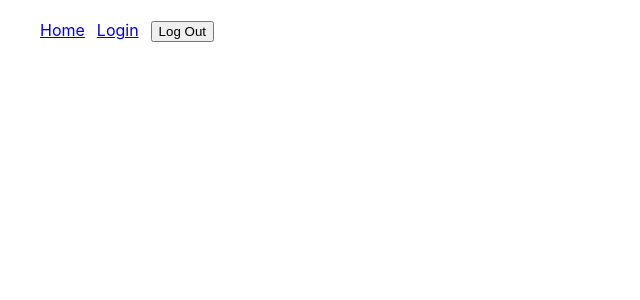
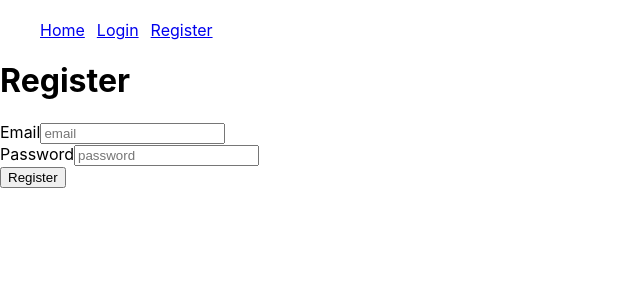
Before and after one commit to jimmytran411/todo-app-client, a React (Create React App) app: page /user/register in a window 1280 px wide. Shown: the top 300 px of the page, without its empty margins (0-640 px from the left). Built offline with nearby package versions, Linux system fonts and the light colour scheme.

Commit message:
add delete TODO and delete User

```diff
--- a/src/App.js
+++ b/src/App.js
@@ -1,23 +1,44 @@
-import {
-  BrowserRouter as Router,
-  Link,
-  Switch,
-  useHistory,
-} from "react-router-dom";
-import React from "react";
+import { BrowserRouter as Router, Link, Switch } from "react-router-dom";
+import React, { useState } from "react";
 import "./App.css";
 import { Todos } from "./Todos";
 import { Login } from "./Login";
 import { CreateTodo } from "./CreateTodo";
 import { EditTodo } from "./EditTodo";
 import { PrivateRoute, PublicRoute } from "./Auth";
-import { logOut } from "./utils/auth";
+import { logOut, isLogin, getToken } from "./utils/auth";
+import { Register } from "./Register";
+import { config } from "./config";
+import axios from "axios";
 
 function App() {
-  let history = useHistory();
-  const onLogOutClick = () => {
+  const initialLoginState = isLogin();
+  const [isUser, setIsUser] = useState(initialLoginState);
+  const handleLogOut = () => {
     logOut();
-    history.push("/user/login");
+    setIsUser(!isUser);
+  };
+  const handleDeleteUser = () => {
+    let userId;
+    axios
+      .get(`${config.baseApi}/user/me`, {
+        headers: {
+          "x-auth": getToken(),
+        },
+      })
+      .then((res) => {
+        userId = res.data._id;
+        axios
+          .delete(`${config.baseApi}/user/${userId}`, {
+            headers: {
+              "x-auth": getToken(),
+            },
+          })
+          .then((res) => console.log(res))
+          .catch(console.error);
+        handleLogOut();
+      })
+      .catch(console.error);
   };
   return (
     <Router>
@@ -31,18 +52,23 @@ function App() {
               <Link to="/user/login">Login</Link>
             </li>
             <li>
-              <button onClick={onLogOutClick}>Log Out</button>
+              {" "}
+              <Link to="/user/register">Register</Link>
             </li>
+            {isUser ? (
+              <li>
+                <button onClick={handleLogOut}>Log Out</button>
+                <button onClick={handleDeleteUser}>Delete User</button>
+              </li>
+            ) : (
+              ""
+            )}
           </ul>
         </header>
         <Switch>
           <PrivateRoute exact path="/" component={Todos} />
-          <PublicRoute
-            exact
-            path="/user/login"
-            restricted={false}
-            component={Login}
-          />
+          <PublicRoute exact path="/user/login" component={Login} />
+          <PublicRoute exact path="/user/register" component={Register} />
           <PrivateRoute
             exact
             path="/todo/new"
--- a/src/Auth.js
+++ b/src/Auth.js
@@ -7,22 +7,18 @@ export const PrivateRoute = ({ component: Component, ...rest }) => {
     <Route
       {...rest}
       render={(props) =>
-        isLogin() ? <Component {...props} /> : <Redirect to="/signin" />
+        isLogin() ? <Component {...props} /> : <Redirect to="/user/login" />
       }
     />
   );
 };
 
-export const PublicRoute = ({ component: Component, restricted, ...rest }) => {
+export const PublicRoute = ({ component: Component, ...rest }) => {
   return (
     <Route
       {...rest}
       render={(props) =>
-        isLogin() && restricted ? (
-          <Redirect to="/dashboard" />
-        ) : (
-          <Component {...props} />
-        )
+        isLogin() ? <Redirect to="/" /> : <Component {...props} />
       }
     />
   );
--- /dev/null
+++ b/src/Register.js
@@ -0,0 +1,68 @@
+import axios from "axios";
+import React, { useState } from "react";
+import { useHistory } from "react-router";
+import { config } from "./config";
+
+export const Register = () => {
+  const [email, setEmail] = useState("");
+  const [password, setPassword] = useState("");
+  const [isValid, setIsValid] = useState("true");
+
+  const history = useHistory();
+
+  const registerRequest = () => {
+    axios
+      .post(`${config.baseApi}/user/register`, {
+        email,
+        password,
+      })
+      .then((res) => {
+        console.log(res);
+        history.push("/user/login");
+      })
+      .catch((err) => {
+        console.log(err);
+        setIsValid(false);
+      });
+  };
+
+  return (
+    <div>
+      <h1>Register</h1>
+      <span>{!isValid ? "Something went wrong, please try again" : ""}</span>
+      <form
+        className="login-form"
+        onSubmit={(e) => {
+          e.preventDefault();
+          registerRequest();
+        }}
+      >
+        <div className="user-box">
+          <label htmlFor="email">
+            Email
+            <input
+              id="email"
+              value={email}
+              placeholder="email"
+              onChange={(e) => setEmail(e.target.value)}
+            ></input>
+          </label>
+        </div>
+        <div className="user-box">
+          <label htmlFor="password">
+            Password
+            <input
+              id="password"
+              type="password"
+              value={password}
+              placeholder="password"
+              onChange={(e) => setPassword(e.target.value)}
+            ></input>
+          </label>
+        </div>
+
+        <button className="login-btn">Register</button>
+      </form>
+    </div>
+  );
+};
```
